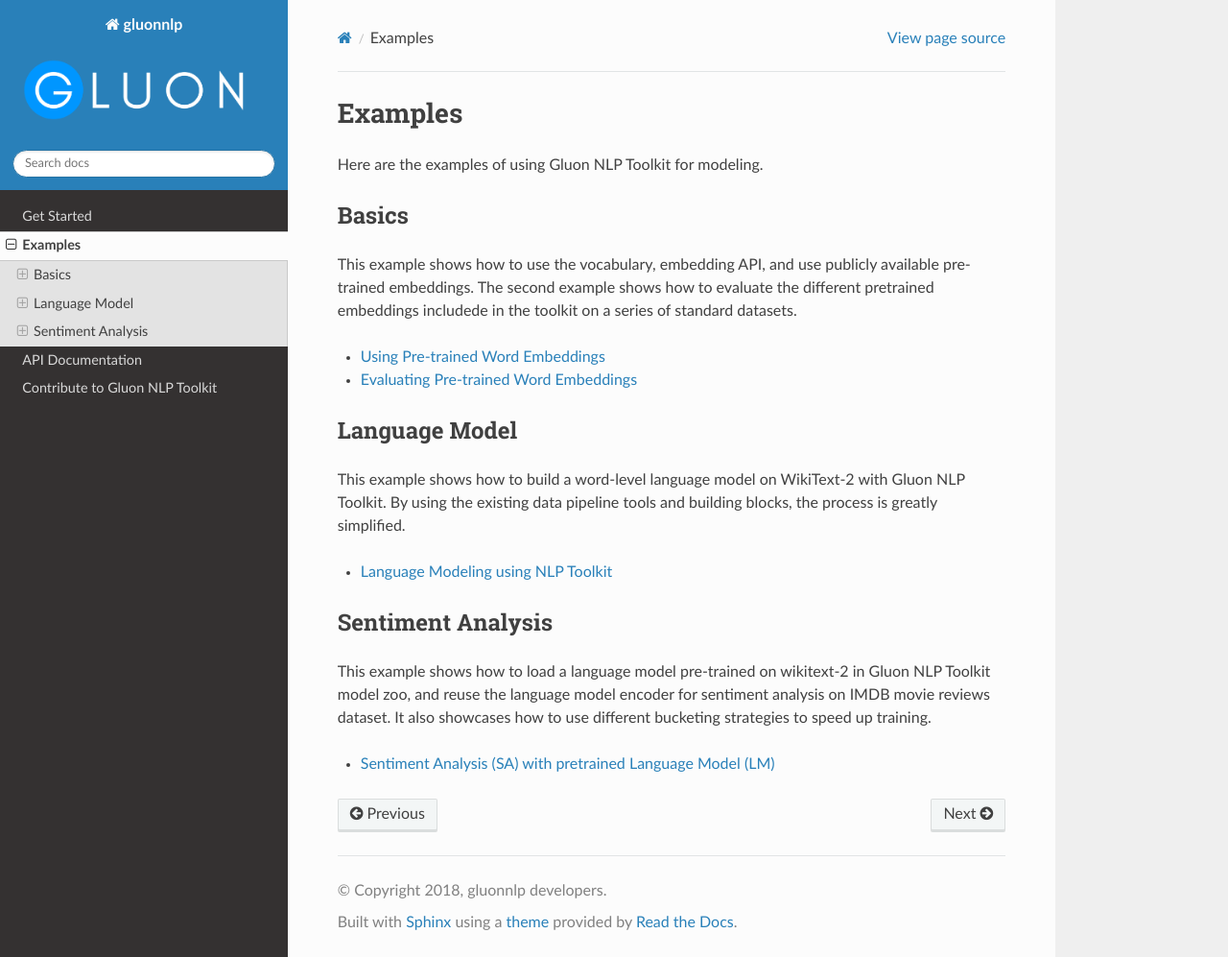
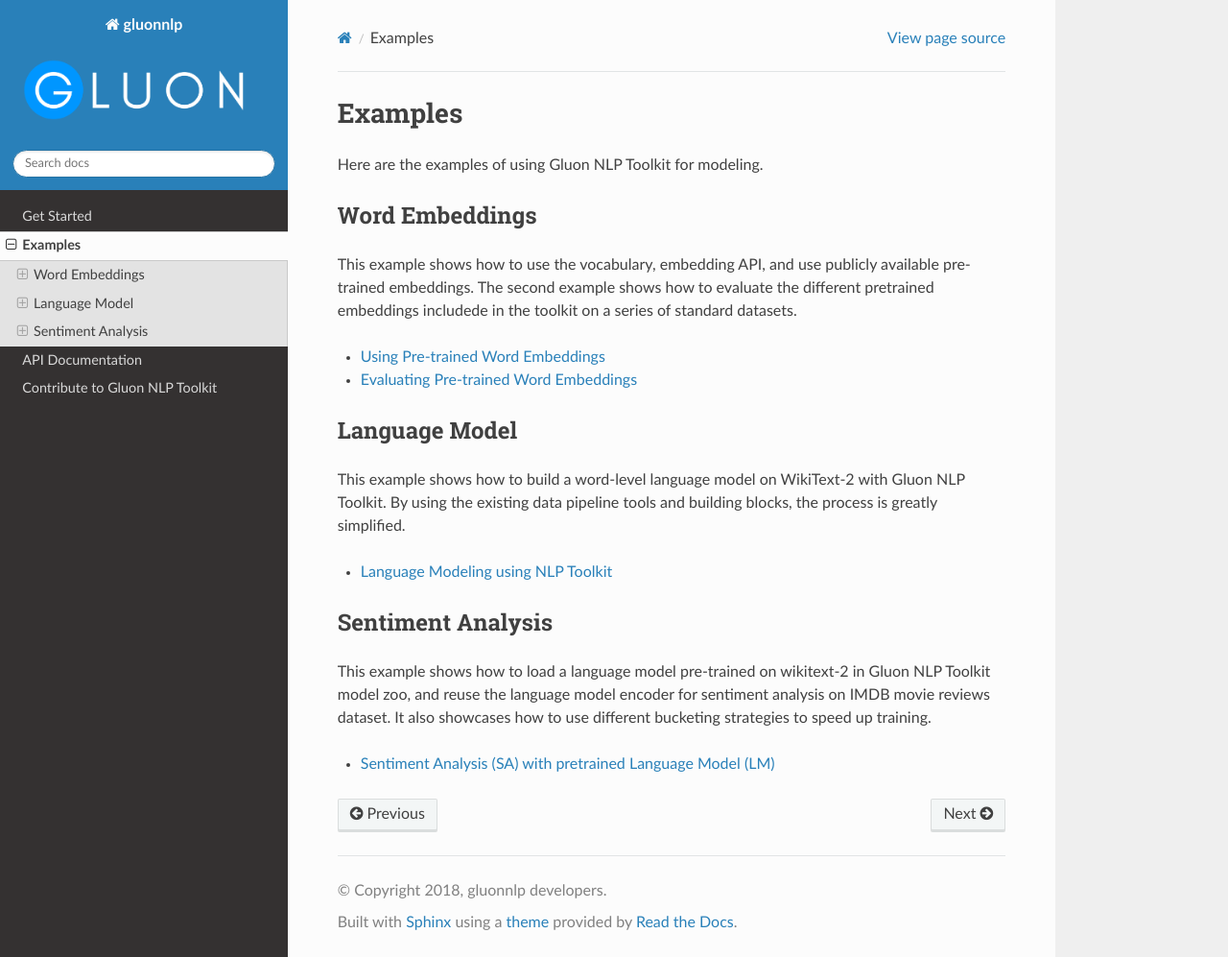
Before and after one commit to dmlc/gluon-nlp, a Sphinx documentation site: the page built from docs/examples/index.rst, in a window 1280 px wide and 997 px high. Shown: the whole window at 96% size. Built offline with Sphinx 7.4.7 and the Read the Docs theme 2.0.0, drawn with Linux system fonts in a browser that asks for light colours; pages that are not in the unit, such as notebooks, are missing from menus; the version number could not be read and is left out.

Commit message:
Update header

```diff
--- a/docs/examples/index.rst
+++ b/docs/examples/index.rst
@@ -2,8 +2,8 @@
 ========
 Here are the examples of using Gluon NLP Toolkit for modeling.
 
-Basics
-------
+Word Embeddings
+---------------
 This example shows how to use the vocabulary, embedding API, and use publicly
 available pre-trained embeddings. The second example shows how to evaluate the
 different pretrained embeddings includede in the toolkit on a series of standard
```
